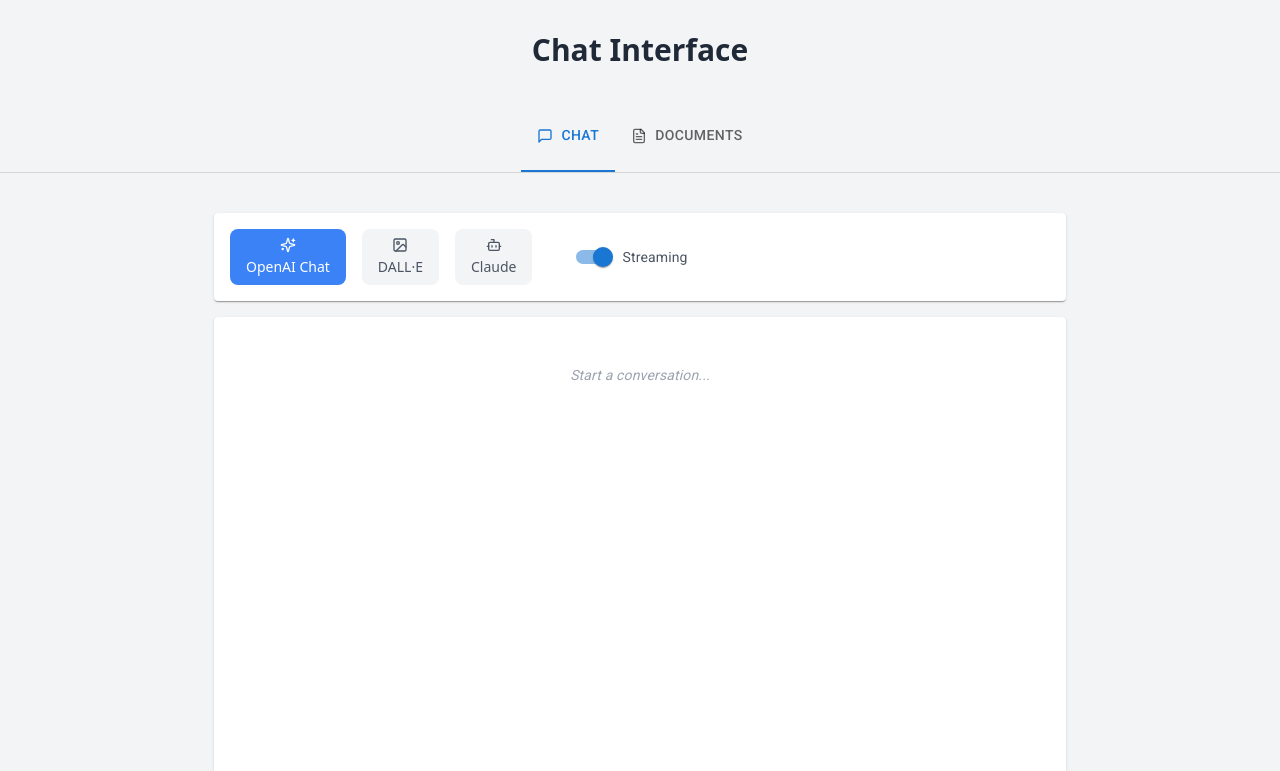
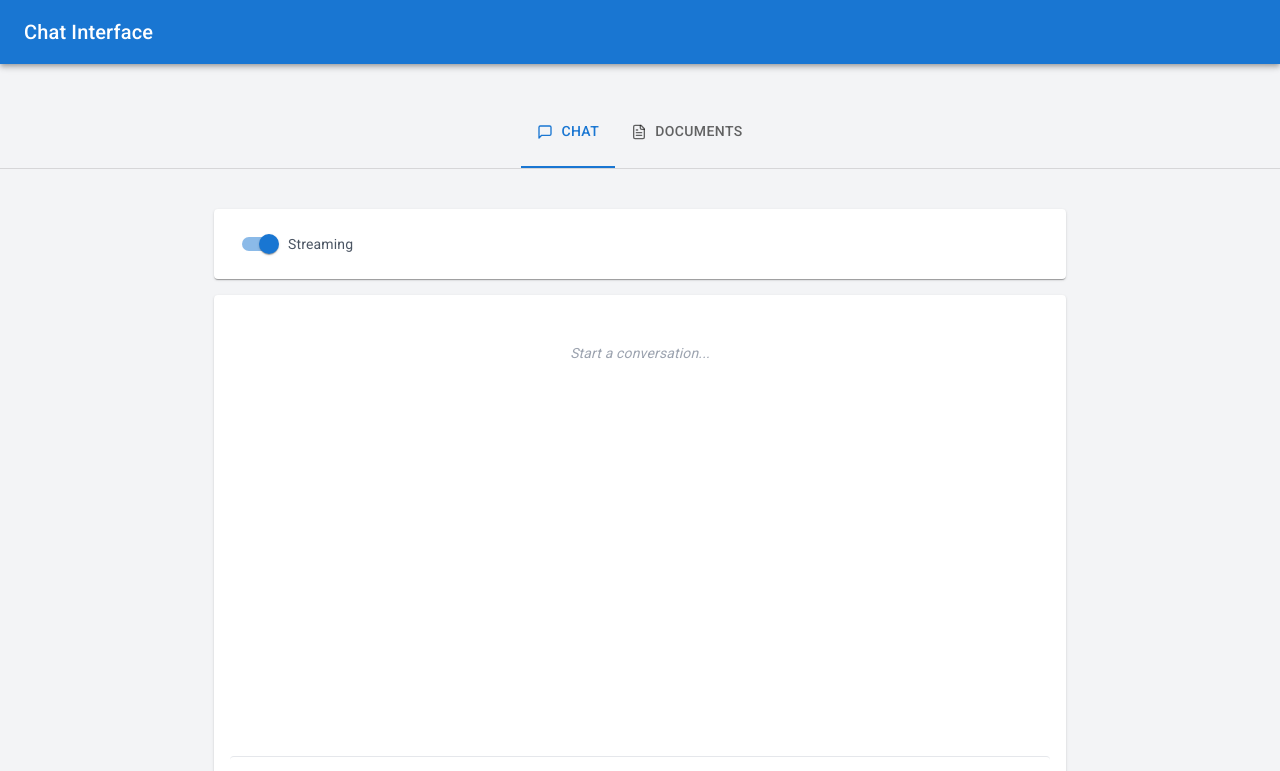
Before and after one commit to jrgleason/spring-ai-example, a React (Vite) app in the folder ui/: page / in a window 1280 px wide. Shown: the top 771 px of the page. Built offline with nearby package versions, Linux system fonts and the light colour scheme.

Commit message:
Fixed DallE and I think I fixed Claude

```diff
--- a/ui/src/App.jsx
+++ b/ui/src/App.jsx
@@ -1,13 +1,13 @@
-import React, {useState} from 'react';
+import React, { useState } from 'react';
 import ChatInterface from './components/ChatInterface.jsx';
-import {DocumentGrid} from './components/DocumentGrid.jsx';
-import {AddDocumentModal} from './components/AddDocumentModal.jsx';
-import {StateProvider} from "./state/StateProvider.jsx";
-import {Box, Button, Tab, Tabs} from '@mui/material';
-import {FileText, MessageSquare, Upload} from 'lucide-react';
+import { DocumentGrid } from './components/DocumentGrid.jsx';
+import { AddDocumentModal } from './components/AddDocumentModal.jsx';
+import { StateProvider } from "./state/StateProvider.jsx";
+import { AppBar, Box, Button, Tab, Tabs, Toolbar, Typography } from '@mui/material';
+import { FileText, MessageSquare, Upload } from 'lucide-react';
 
 function TabPanel(props) {
-    const {children, value, index, ...other} = props;
+    const { children, value, index, ...other } = props;
 
     return (
         <div
@@ -18,7 +18,7 @@
             {...other}
         >
             {value === index && (
-                <Box sx={{p: 3}}>
+                <Box sx={{ p: 3 }}>
                     {children}
                 </Box>
             )}
@@ -36,14 +36,17 @@
 
     return (
         <StateProvider>
-            <div className="min-h-screen bg-gray-100 py-8">
-                <div className="container mx-auto">
-                    <h1 className="text-3xl font-bold text-center mb-8 text-gray-800">
-                        Chat Interface
-                    </h1>
-
-                    <Box sx={{width: '100%'}}>
-                        <Box sx={{borderBottom: 1, borderColor: 'divider'}}>
+            <div className="min-h-screen bg-gray-100">
+                <AppBar position="static">
+                    <Toolbar>
+                        <Typography variant="h6" component="div" sx={{ flexGrow: 1 }}>
+                            Chat Interface
+                        </Typography>
+                    </Toolbar>
+                </AppBar>
+                <div className="container mx-auto py-8">
+                    <Box sx={{ width: '100%' }}>
+                        <Box sx={{ borderBottom: 1, borderColor: 'divider' }}>
                             <Tabs
                                 value={tabValue}
                                 onChange={handleChange}
@@ -51,12 +54,12 @@
                                 aria-label="chat and documents tabs"
                             >
                                 <Tab
-                                    icon={<MessageSquare className="w-4 h-4"/>}
+                                    icon={<MessageSquare className="w-4 h-4" />}
                                     label="Chat"
                                     iconPosition="start"
                                 />
                                 <Tab
-                                    icon={<FileText className="w-4 h-4"/>}
+                                    icon={<FileText className="w-4 h-4" />}
                                     label="Documents"
                                     iconPosition="start"
                                 />
@@ -64,7 +67,7 @@
                         </Box>
 
                         <TabPanel value={tabValue} index={0}>
-                            <ChatInterface/>
+                            <ChatInterface />
                         </TabPanel>
 
                         <TabPanel value={tabValue} index={1}>
@@ -73,13 +76,13 @@
                                     <Button
                                         variant="contained"
                                         color="primary"
-                                        startIcon={<Upload className="w-4 h-4"/>}
+                                        startIcon={<Upload className="w-4 h-4" />}
                                         onClick={() => setIsAddDocumentOpen(true)}
                                     >
                                         Upload Document
                                     </Button>
                                 </div>
-                                <DocumentGrid/>
+                                <DocumentGrid />
                                 <AddDocumentModal
                                     isOpen={isAddDocumentOpen}
                                     onClose={() => setIsAddDocumentOpen(false)}
--- a/ui/src/components/ChatInterface.jsx
+++ b/ui/src/components/ChatInterface.jsx
@@ -33,17 +33,6 @@
         setMessage('');
     };
 
-    const scrollToBottom = (behavior = 'smooth') => {
-        window.scrollTo({
-            top: document.documentElement.scrollHeight,
-            behavior
-        });
-    };
-
-    React.useEffect(() => {
-        scrollToBottom();
-    }, [state.context.messages]);
-
     const EmptyState = () => (
         <Box className="text-center mt-4">
             <Typography variant="body2" className="text-gray-400 italic">
@@ -60,7 +49,7 @@
                 {/* Controls Bar */}
                 <Paper className="p-4">
                     <Stack direction="row" spacing={4} alignItems="center">
-                        <ModeToggle mode={mode} setMode={setMode} />
+                        {!isStreaming && <ModeToggle mode={mode} setMode={setMode} />}
                         <FormControlLabel
                             control={
                                 <Switch
--- a/ui/src/components/MessageBubble.jsx
+++ b/ui/src/components/MessageBubble.jsx
@@ -51,6 +51,14 @@
 
     const renderContent = () => {
         if (isImage && message.type === 'ai') {
+            if (!message.content) {
+                return (
+                    <div className="flex justify-center w-full">
+                        <LoadingSpinner size="small" />
+                    </div>
+                );
+            }
+
             return (
                 <img
                     src={isBase64(message.content)
--- a/ui/src/hooks/useChat.js
+++ b/ui/src/hooks/useChat.js
@@ -8,7 +8,7 @@
         const endpoints = {
             'openai-chat': '/openai',
             'openai-image': '/openai/image',
-            'anthropic': '/anthropic/anthropic'
+            'anthropic': '/anthropic'
         };
         return endpoints[mode] || '/openai';
     };
@@ -34,7 +34,14 @@
         if (!message.trim()) return;
 
         const messageId = uuidv4();
-        await send({type: 'ASK', message, speaker: "user", responder: "ai", responseId: messageId});
+        await send({
+            type: 'ASK',
+            message,
+            speaker: "user",
+            responder: "ai",
+            responseId: messageId,
+            mode
+        });
 
         try {
             const endpoint = getEndpoint(mode);
@@ -88,7 +95,9 @@
             }
 
             await send({type: 'COMPLETE'});
-            await generateAudioForMessage(messageId, completeMessage, send);
+            if(message.mode !== 'openai-image'){
+                await generateAudioForMessage(messageId, completeMessage, send);
+            }
             return true;
 
         } catch (error) {
--- a/ui/src/state/StateMachine.js
+++ b/ui/src/state/StateMachine.js
@@ -126,6 +126,7 @@
             [input.responseId]: {
                 type: input.responder,
                 content: "",
+                mode: input.mode,
                 timestamp: new Date()
             }
         };
@@ -181,7 +182,8 @@
                     message: event.message,
                     responseId: event.responseId,
                     speaker: event.speaker,
-                    responder: event.responder
+                    responder: event.responder,
+                    mode: event.mode
                 }),
                 onDone: {
                     actions: assign(({event, context}) => {
```
Also changed, not shown: 1 other file (tests, documents, lock files or other folders).
